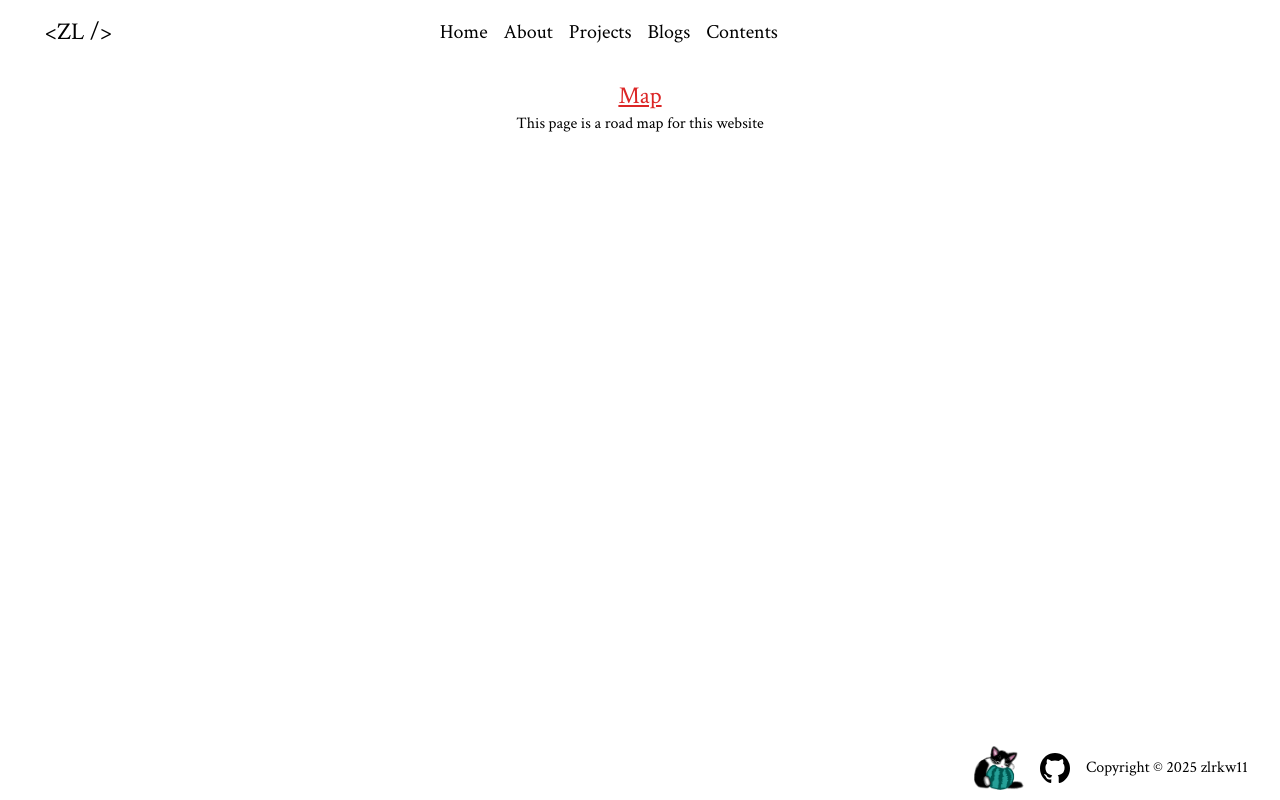
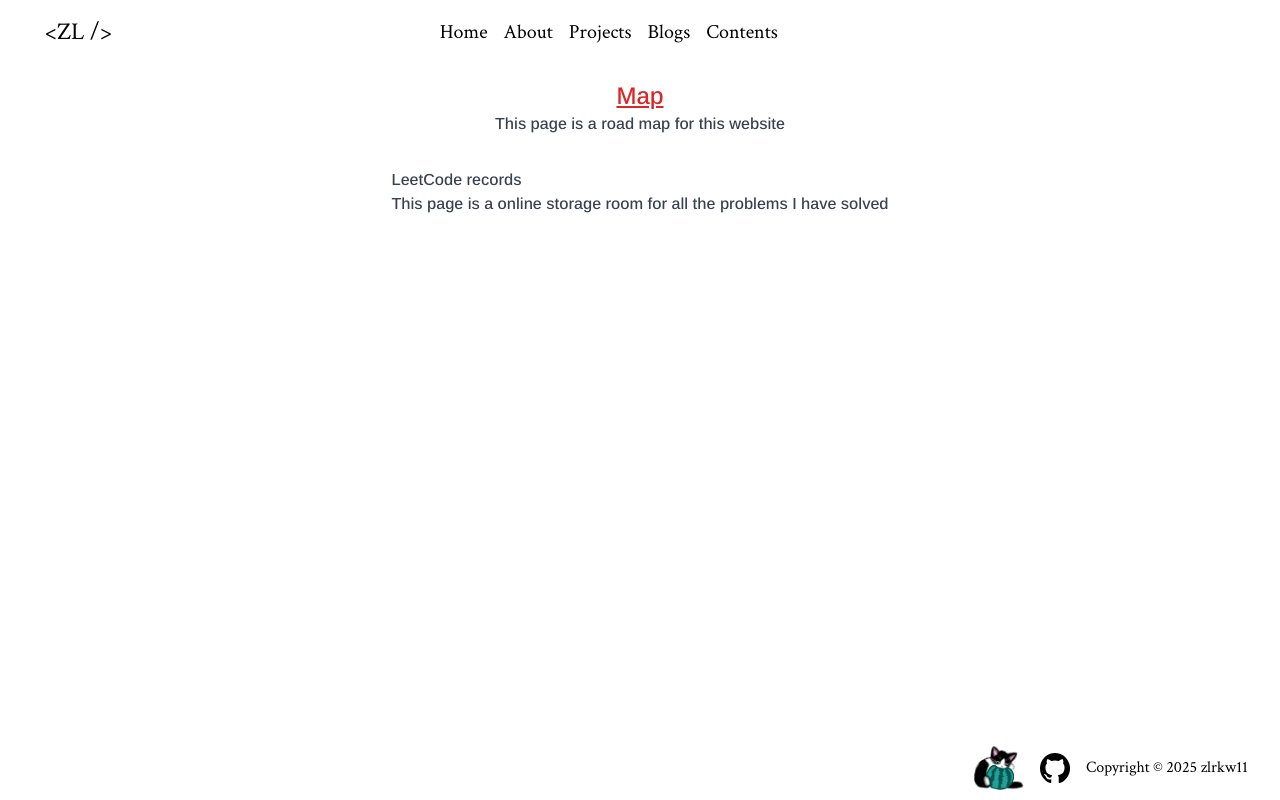
Before and after one commit to zlrkw11/zl-v2, a Next.js app: page /contents in a window 1280 px wide. Built offline with nearby package versions, Linux system fonts and the light colour scheme.

Commit message:
font type

```diff
--- a/app/contents/page.tsx
+++ b/app/contents/page.tsx
@@ -1,9 +1,23 @@
+import { Arimo } from "next/font/google";
+const ArimoFont = Arimo({
+  subsets: ["latin"],
+  weight: "500",
+});
 const Menu = () => {
   return (
-    <div className="flex flex-col justify-center items-center">
-      <div className="w-[800px] flex flex-col items-center">
-        <h1 className="text-red-600 underline text-2xl">Map</h1>
-        <p>This page is a road map for this website</p>
+    <div
+      className={`flex flex-col justify-center items-center ${ArimoFont.className} text-gray-700`}
+    >
+      <div className="w-[800px] flex flex-col items-center ">
+        <h1 className="text-red-600 underline text-2xl ">Map</h1>
+        <p className="mb-8">This page is a road map for this website</p>
+        <div>
+          <h1>LeetCode records</h1>
+          <div>
+            This page is a online storage room for all the problems I have
+            solved
+          </div>
+        </div>
       </div>
     </div>
   );
```
